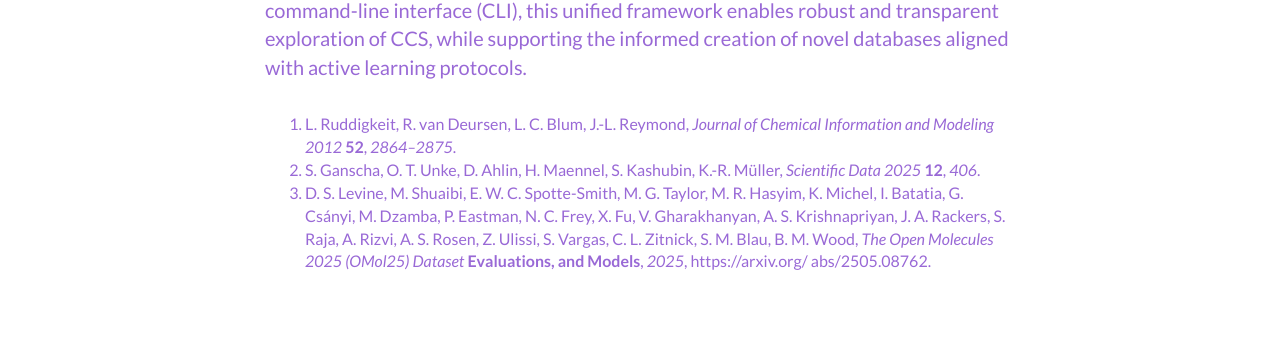
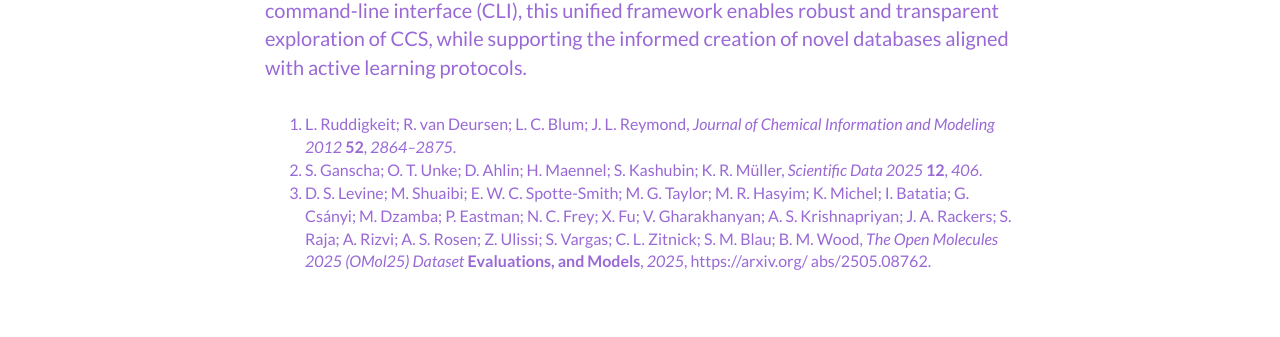
Before and after one commit to ccsc2026/ccsc2026.github.io, a Jekyll site: the page built from docs/gallegos.md, in a window 1280 px wide and 900 px high, scrolled down 1098 px. Shown: the part 146-483 px from the top of the window. Built offline with Jekyll 4.4.1, drawn with Linux system fonts in a browser that asks for light colours.

```diff
--- a/docs/gallegos.md
+++ b/docs/gallegos.md
@@ -34,12 +34,12 @@ bottom-up strategies. Equipped with a graphical user interface (GUI) and a comma
 unified framework enables robust and transparent exploration of CCS, while supporting the informed creation
 of novel databases aligned with active learning protocols."]
 references: [
-['L. Ruddigkeit, R. van Deursen, L. C. Blum, J.-L. Reymond', 'Journal of Chemical Information and Modeling
+['L. Ruddigkeit; R. van Deursen; L. C. Blum; J. L. Reymond', 'Journal of Chemical Information and Modeling
 2012', '52', '2864–2875'],
-['S. Ganscha, O. T. Unke, D. Ahlin, H. Maennel, S. Kashubin, K.-R. Müller', 'Scientific Data 2025', '12', '406'],
-['D. S. Levine, M. Shuaibi, E. W. C. Spotte-Smith, M. G. Taylor, M. R. Hasyim, K. Michel, I. Batatia,
-G. Csányi, M. Dzamba, P. Eastman, N. C. Frey, X. Fu, V. Gharakhanyan, A. S. Krishnapriyan, J. A.
-Rackers, S. Raja, A. Rizvi, A. S. Rosen, Z. Ulissi, S. Vargas, C. L. Zitnick, S. M. Blau, B. M. Wood',
+['S. Ganscha; O. T. Unke; D. Ahlin; H. Maennel; S. Kashubin; K. R. Müller', 'Scientific Data 2025', '12', '406'],
+['D. S. Levine; M. Shuaibi; E. W. C. Spotte-Smith; M. G. Taylor; M. R. Hasyim; K. Michel; I. Batatia;
+G. Csányi; M. Dzamba; P. Eastman; N. C. Frey; X. Fu; V. Gharakhanyan; A. S. Krishnapriyan; J. A.
+Rackers; S. Raja; A. Rizvi; A. S. Rosen; Z. Ulissi; S. Vargas; C. L. Zitnick; S. M. Blau; B. M. Wood',
 'The Open Molecules 2025 (OMol25) Dataset', 'Evaluations, and Models', '2025', 'https://arxiv.org/
 abs/2505.08762']
 ]
```
